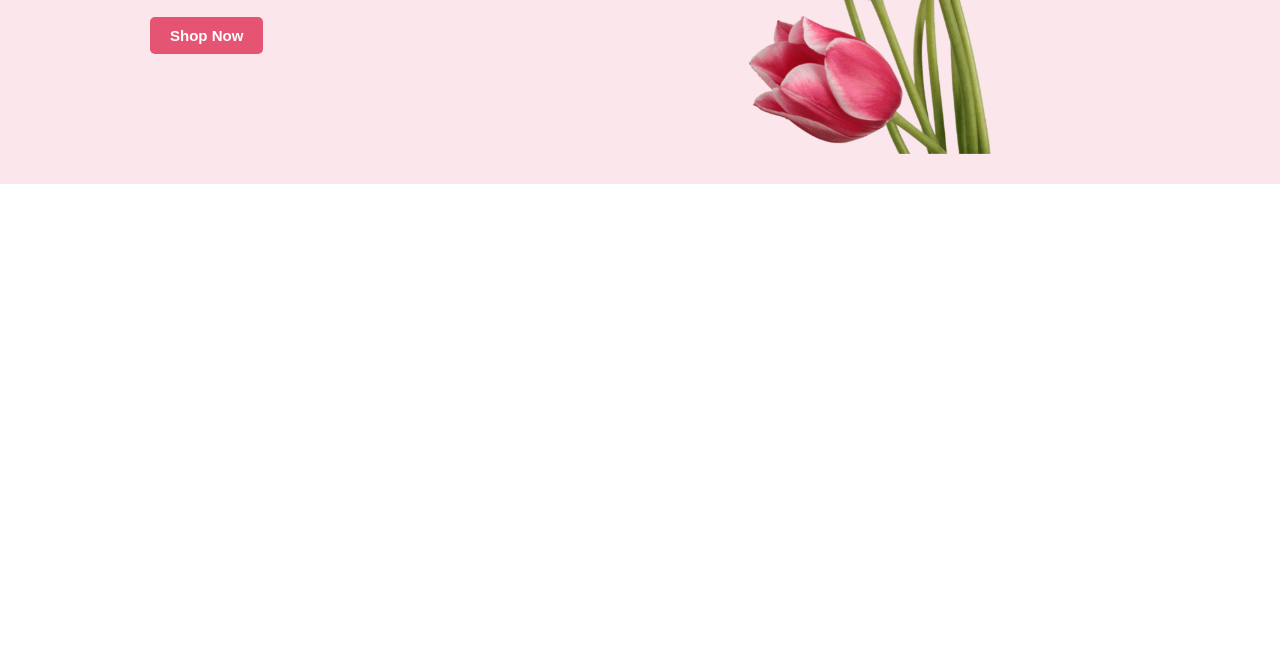
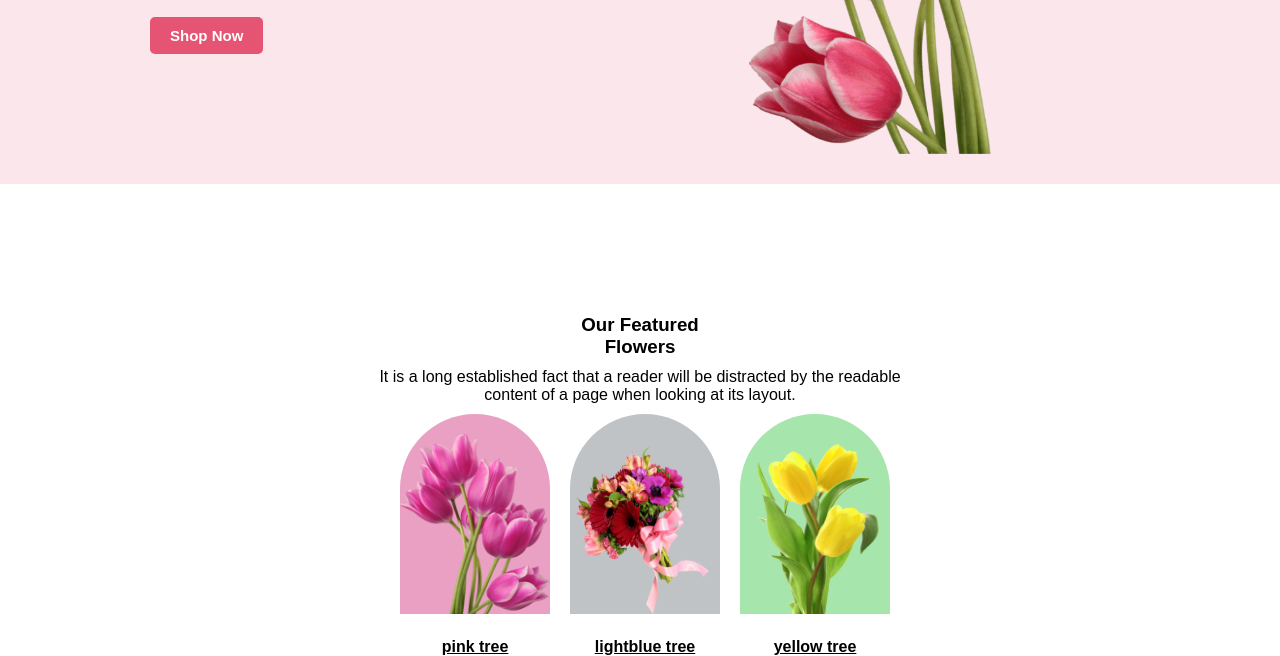
Before and after one commit to Mohosina24/Beautiful-flowers-web, a plain HTML site: page index.html in a window 1280 px wide. Shown: the part 350-1006 px from the top of the page. Before the commit the page ends 800 px from the top, so only its background shows below. Drawn offline with Linux system fonts and the light colour scheme.

Commit message:
added a layout section

```diff
--- a/css/style.css
+++ b/css/style.css
@@ -10,6 +10,7 @@
 }
 .description{
     margin-bottom: 20px;
+
 }
 .primary-btn{
     border-radius: 5px;
@@ -19,6 +20,7 @@
     font-size:15px;
     font-weight:700;
     padding: 10px 20px;
+
 }
 .header{
     background-color: #fbe6eb;
@@ -34,3 +36,68 @@
 .banner-pic{
     width: 400px;
 }
+
+
+
+.text1{
+    text-align: center;
+    margin-top: 130px;
+}
+.layout-title{
+    margin-bottom: 10px;
+}
+/* box design  */
+.picture{
+    display: flex;
+    margin-left: 400px;
+    margin-top: 10px;
+}
+.box-1{
+    width: 150px;
+    height: 200px;
+    background-color:#e9a0c3 ;
+    border-radius: 250px 250px 0px 0px;
+   margin-right: 20px;
+
+
+}
+.box-2{
+    width: 150px;
+    height: 200px;
+    background-color:rgb(192, 195, 197) ;
+    border-radius: 250px 250px 0px 0px;
+    margin-right: 20px;
+
+
+}
+.box-3{
+    width: 150px;
+    height: 200px;
+    background-color:rgb(166, 229, 171) ;
+    border-radius: 250px 250px 0px 0px;
+    margin-right: 20px;
+
+
+ }
+.tulip{
+    width: 150px;
+       height:180px;
+      margin-top: 20px;
+
+}
+.flower{
+    width: 150px;
+    height:170px;
+   margin-top: 30px;
+
+}
+.flower2{
+    width: 150px;
+       height:190px;
+      margin-top: 10px;
+}
+.pink{
+    text-align: center;
+    text-decoration: underline;
+    margin-top: 20px;
+}
--- a/index.html
+++ b/index.html
@@ -21,6 +21,48 @@
      <!-- header section end -->
     </header>
     <main>
+   <!-- main section start -->
+
+
+<section class="layout">
+    <div class="text1">
+        <h3 class="layout-title">Our Featured <br> Flowers</h3>
+        <p class="description-2">It is a long established fact that a reader will be distracted by the readable <br>
+             content of a page when looking at its layout.</p>
+    </div>
+    <!-- image design -->
+    <div class="picture">
+        <div class="box-1"> <img src="Flower Asset/tulip.png" alt="" class="tulip">
+        <h4 class="pink">pink tree</h4>
+        </div>
+
+        <div class="box-2"><img src="Flower Asset/banchoflower.png" alt="" class="flower">
+            <h4 class="pink">lightblue tree</h4>
+
+        </div>
+
+        <div class="box-3"><img src="Flower Asset/pngwing 7.png" alt="" class="flower2">
+
+            <h4 class="pink">yellow tree</h4>
+        </div>
+
+      </div>
+
+
+       </div>
+    </div>
+
+</section>
+
+
+
+
+
+
+
+
+
+
 
     </main>
     <footer>
```
Also changed, not shown: Flower Asset/banchoflower.png (renamed from Flower Asset/pngwing 5.png), Flower Asset/cosmos.png (renamed from Flower Asset/Rectangle 4.png), Flower Asset/rose.png (renamed from Flower Asset/Rectangle 6.png), Flower Asset/tulip.png (renamed from Flower Asset/pngwing 6.png).
